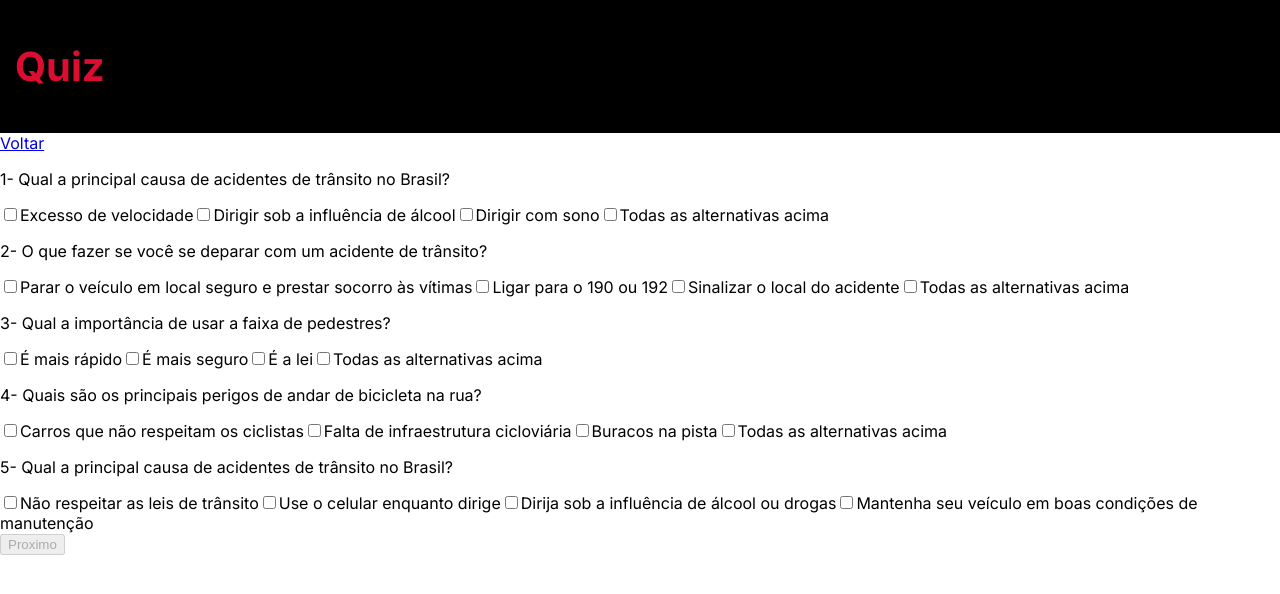
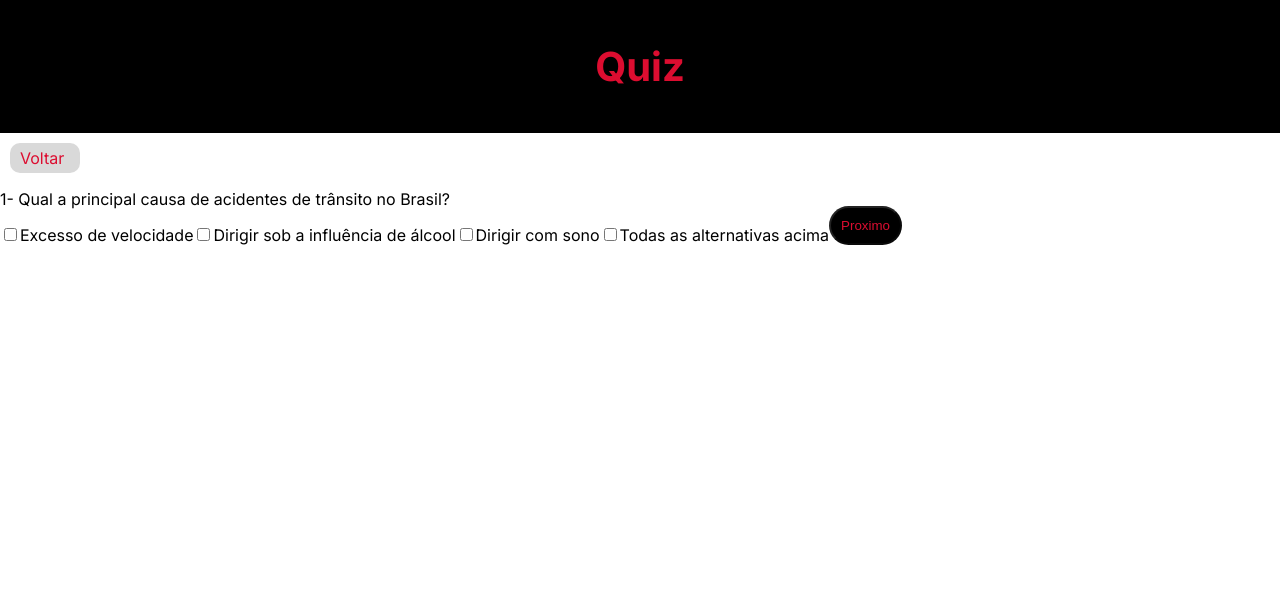
Before and after one commit to Isabelleraf/Projeto-Web-Mobile, a Next.js app: page /paginaQuiz in a window 1280 px wide. Shown: the top 594 px of the page. Built offline with nearby package versions, Linux system fonts and the light colour scheme.

Commit message:
Update page.module.css

```diff
--- a/app/paginaQuiz/page.module.css
+++ b/app/paginaQuiz/page.module.css
@@ -3,4 +3,40 @@
     color: #DC0D30;
     padding: 15px;
     font-size: 20px;
+    text-align: center;
 }
+
+.hide {
+    display: none;
+}
+
+.botaoQuiz {
+    background-color: black;
+    padding: 10px;
+    border-radius: 20px;
+    color:#DC0D30;
+}
+
+
+.botoes {
+    display: flex;
+    align-items: center;
+}
+
+
+.voltar {
+    text-decoration: none;
+    background-color: #D9D9D9;
+    color:#DC0D30;
+    padding: 5px 10px;
+    width: 50px;
+    margin-top: 10px;
+    margin-left: 10px;
+    border-radius: 10px;
+}
+
+.quizDiv {
+    display: flex;
+    align-items: flex-end;
+    /* align-items: center; */
+}
```
